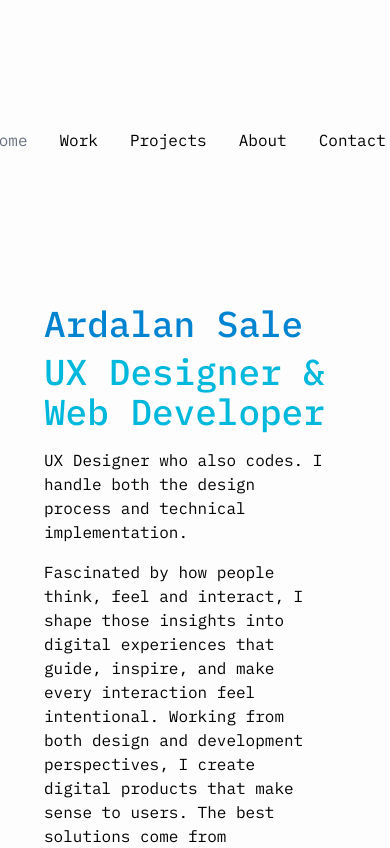
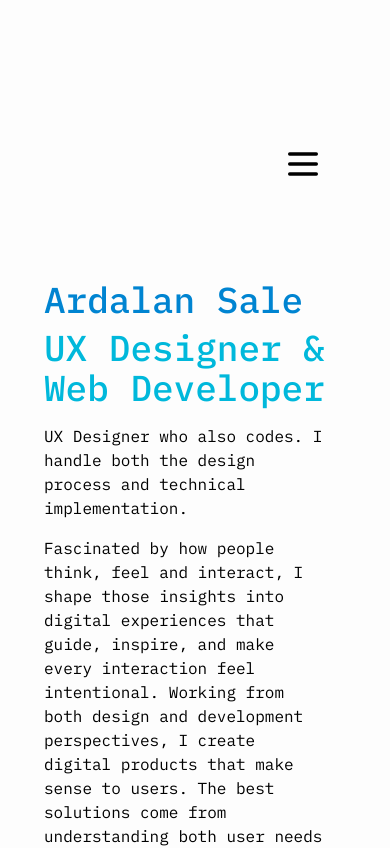
Before and after one commit to ardalansale/portfolio-ardalansale, a Next.js app: page / in a window 390 px wide. Shown: the top 848 px of the page. Built offline with nearby package versions, Linux system fonts and the light colour scheme.

Commit message:
Responsiv navbar som förvandlas till en hambugar-meny för mindre skärmar.

```diff
--- a/components/Footer.tsx
+++ b/components/Footer.tsx
@@ -6,7 +6,7 @@ export default function Footer() {
     ];
 
     return (
-        <div className="flex flex-col gap-8 max-w-170 mx-auto justify-center items-center mt-30 mb-30">
+        <div className='flex flex-col gap-8 max-w-170 mx-auto justify-center items-center mt-30 mb-30'>
             <nav>
                 <ul className='flex gap-4 text-gray-400'>
                 {links.map((link) => (
--- a/components/MainNavbar.tsx
+++ b/components/MainNavbar.tsx
@@ -4,9 +4,13 @@
 
 import Link from "next/link";
 import { usePathname } from "next/navigation"; // Används för att markera aktiv länk i navbar baserat på aktuell sida
+import { useState, useEffect } from "react";
+import { Menu, X } from "lucide-react"; // Lucide-ikoner för hamburgermeny
+
 
 export default function MainNavbar() {
-    const pathname = usePathname(); // Array med alla länkar
+    const pathname = usePathname(); // Hämtar aktuell sida
+    const [menuOpen, setMenuOpen] = useState(false); // Toggle för mobilmeny
     const links = [
         { name: "Home", href: "/" },
         { name: "Work", href: "/work" },
@@ -15,26 +19,62 @@ export default function MainNavbar() {
         { name: "Contact", href: "/contact" },
     ];
 
-    return ( // Navbar styling
-        <nav className='flex flex-col justify-center items-center mt-30 mb-30 py-2 font-normal text-black'>
-            <ul className="flex gap-8">
+// För att snabbt stänga hamburgarmenyn när skärmenstorleken ändras
+    useEffect(() => {
+        const handleResize = () => {
+            if (window.innerWidth >= 1024) {
+                setMenuOpen(false);
+            }
+        };
+        window.addEventListener("resize", handleResize);
+        return () => window.removeEventListener("resize", handleResize);
+    }, []);
+
+    // Navbar styling
+    return (
+        <nav className='flex flex-col justify-center items-center mt-30 mb-30 py-2 relative z-50'>
+            {/* Humburgarmeny-knapp */}
+            <button
+                onClick={() => setMenuOpen(!menuOpen)}
+                className='lg:hidden absolute top-4 right-6 p-2 '
+                aria-label='Toggle menu'
+                >
+                {menuOpen ? (
+                    <X className='w-10 h-10 transform rotate-90 transition duration-300 '/>
+                ) : (
+                    <Menu className='w-10 h-10 transition duration-300 '/>
+                )}
+            </button>
+
+            {/* Länkar */}
+            {menuOpen && (
+                <div className='fixed inset-0 bg-black opacity-30 z-30 lg:hidden'
+                onClick={() => setMenuOpen(false)}
+            />
+
+            )}
+            <ul
+                className={`
+                    ${ menuOpen ? 'flex' : 'hidden'
+                } flex-col lg:flex lg:flex-row gap-8 bg-white absolute top-16 right-6 p-10 rounded shadow-md z-40
+                lg:static lg:bg-transparent lg:p-0 lg:shadow-none`}
+                >
             {links.map((link) => (
                 <li key={link.name}>
                     <Link
                     href={link.href}
-                    className={`py-2 ${
+                    className={`py-2 block text-center ${
                         pathname === link.href
-                        ? "text-gray-500"
-                        : "hover:underline"
+                        ? 'text-gray-500'
+                        : 'hover:underline'
                     }`}
+                    onClick={() => setMenuOpen(false)}
                     >
-
                     {link.name}
-
                     </Link>
                 </li>
             ))}
             </ul>
         </nav>
-    )
+    );
 };
--- a/components/WorkCard.tsx
+++ b/components/WorkCard.tsx
@@ -8,7 +8,7 @@ interface Cardprops {
 
 export default function Card ({ color, title, category, description }: Cardprops) {
     return (
-        <div className="flex flex-col p-6 gap-2 bg-white border-1 border-gray-100 rounded-lg cursor-pointer shadow-md hover:shadow-xl transition-shadow duration-200">
+        <div className='flex flex-col p-6 gap-2 bg-white border-1 border-gray-100 rounded-lg cursor-pointer shadow-md hover:shadow-xl transition-shadow duration-200'>
             <div className={`h-40 rounded-lg border-2 border-stone-100 ${color}`}></div>
             <h4>{title}</h4>
             <h4 className='text-blue-900'>{category}</h4>
```
